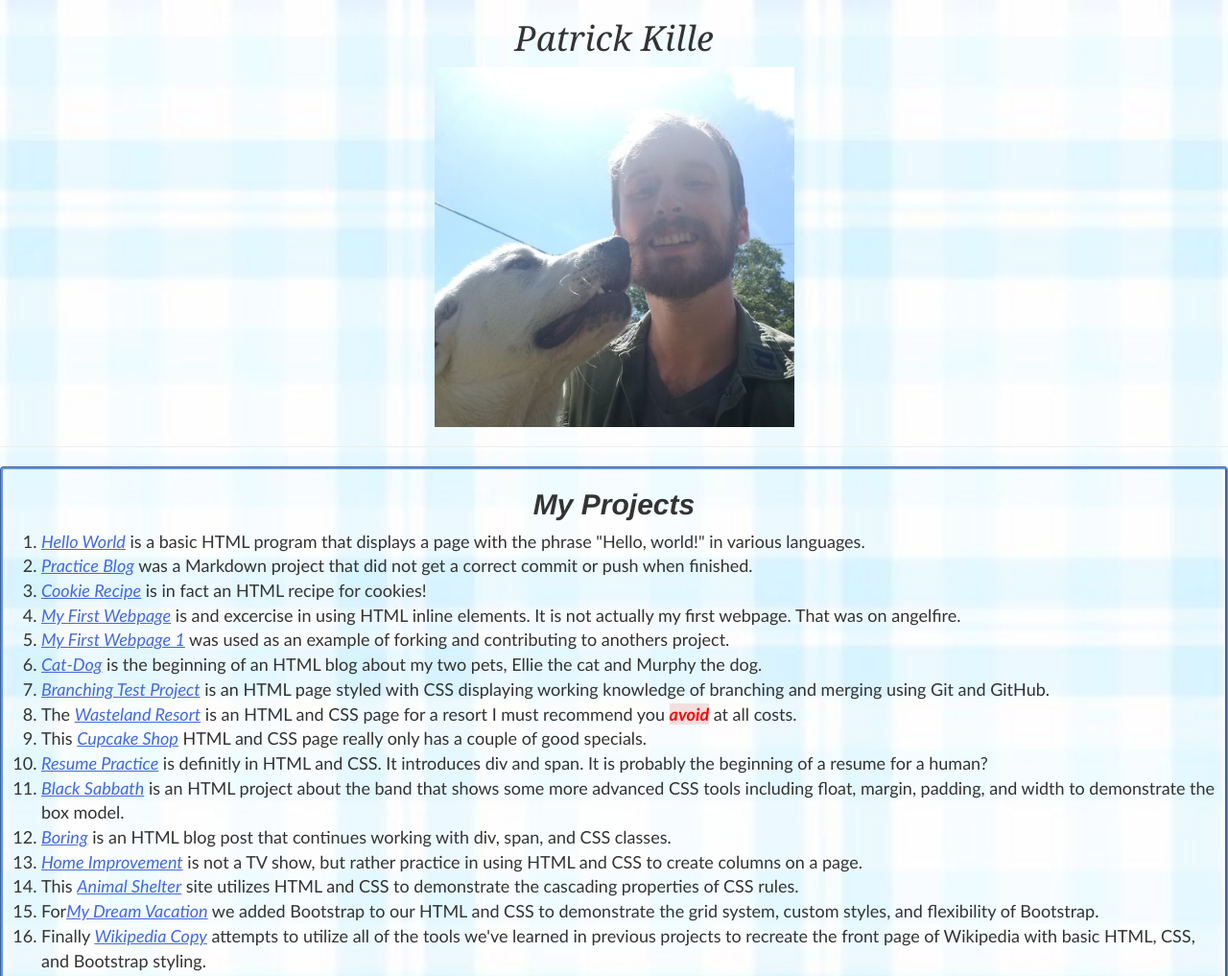
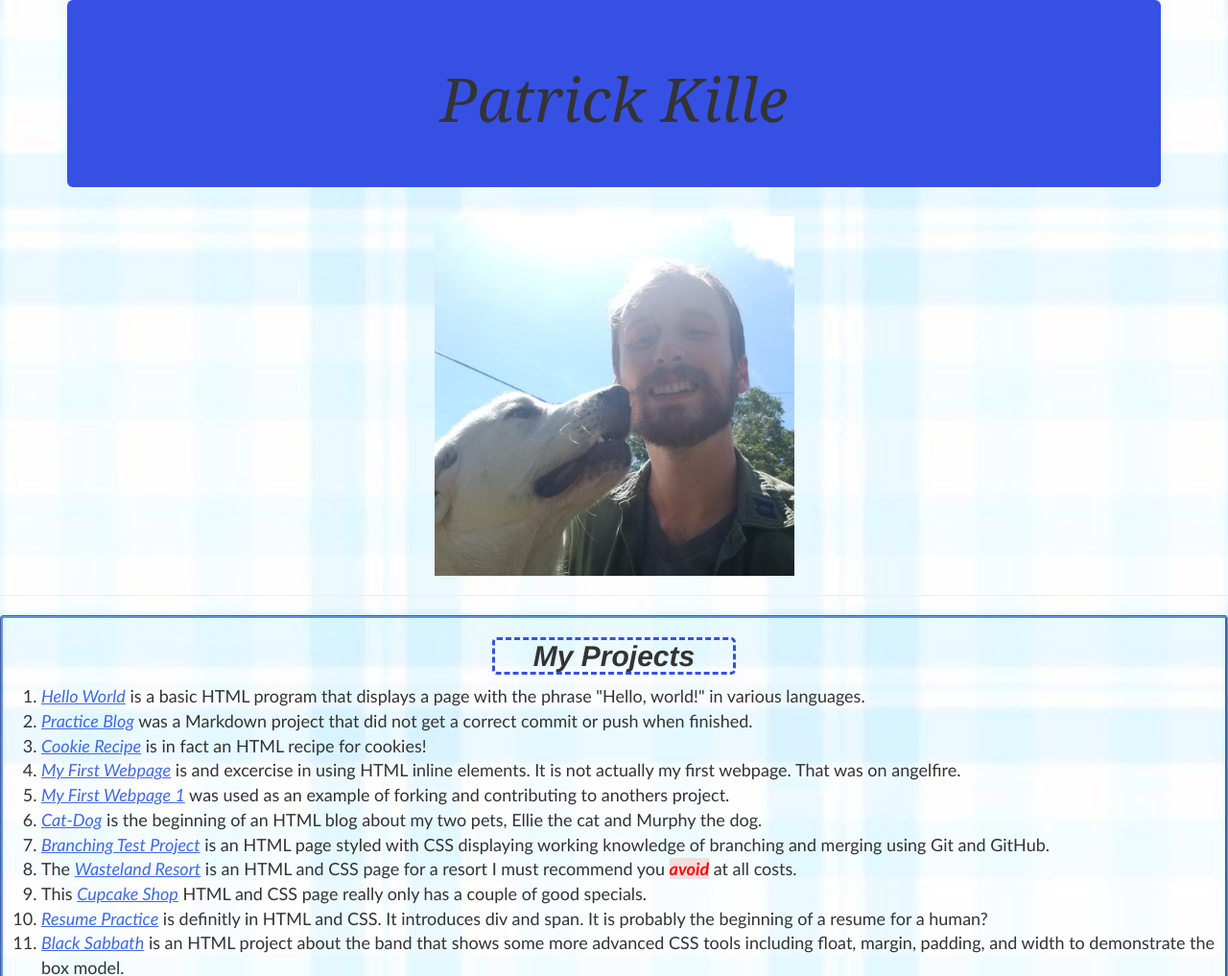
Before and after one commit to PRKille/Portfolio, a plain HTML site: page index.html in a window 1280 px wide. Shown: the top 1017 px of the page at 96% size. Drawn offline with Linux system fonts and the light colour scheme.

Commit message:
add more styling for headers and jumbotron.

```diff
--- a/css/styles.css
+++ b/css/styles.css
@@ -73,4 +73,12 @@ li {
 
 h2 {
   text-align: center;
+  border: dashed rgb(54, 80, 228);
+  border-radius: 5px;
+  margin-left: 40%;
+  margin-right: 40%;
 }
+
+.jumbotron {
+  background-color: rgb(54, 80, 228);
+}
--- a/index.html
+++ b/index.html
@@ -9,7 +9,11 @@
 <body>
   <div class="container-fluid header">
     <div class="row">
-      <h1>Patrick Kille</h1>
+      <div class="container">
+        <div class="jumbotron">
+          <h1>Patrick Kille</h1>
+        </div>
+      </div>
     </div>
     <div>
       <img src="img/meandmurph.jpg" alt="Myself and my dog Murphy">
```
